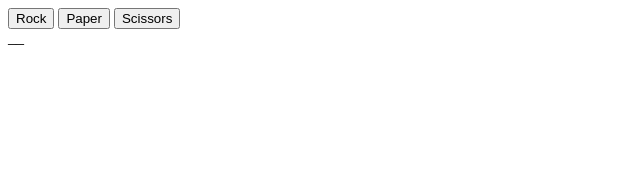
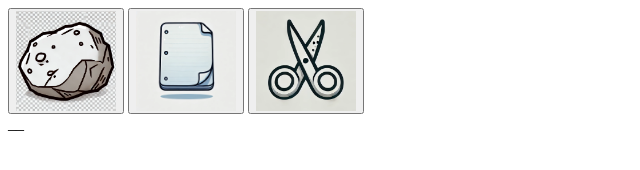
Before and after one commit to AnuBis7Star/RockPaperScissors, a plain HTML site: page index.html in a window 1280 px wide. Shown: the whole page, without its empty margins (0-640 px from the left). Drawn offline with Linux system fonts and the light colour scheme.

Commit message:
Added representative images.

```diff
--- a/index.html
+++ b/index.html
@@ -6,9 +6,9 @@
 
 </head>
 <body>
-    <button id="rock">Rock</button>
-    <button id="paper">Paper</button>
-    <button id="scissors">Scissors</button>
+    <button id="rock"><img src="Images/rock.png" alt="Rock" width="100"></button>
+    <button id="paper"><img src="Images/peper.png" alt="Paper" width="100"></button>
+    <button id="scissors"><img src="Images/scissors.png" alt="Scissors" width="100"></button>
 
     <div id="results">__</div>
     <div id="score"></div>
```
Also changed, not shown: Images/peper.png (added), Images/rock.png (added), Images/scissors.png (added).
